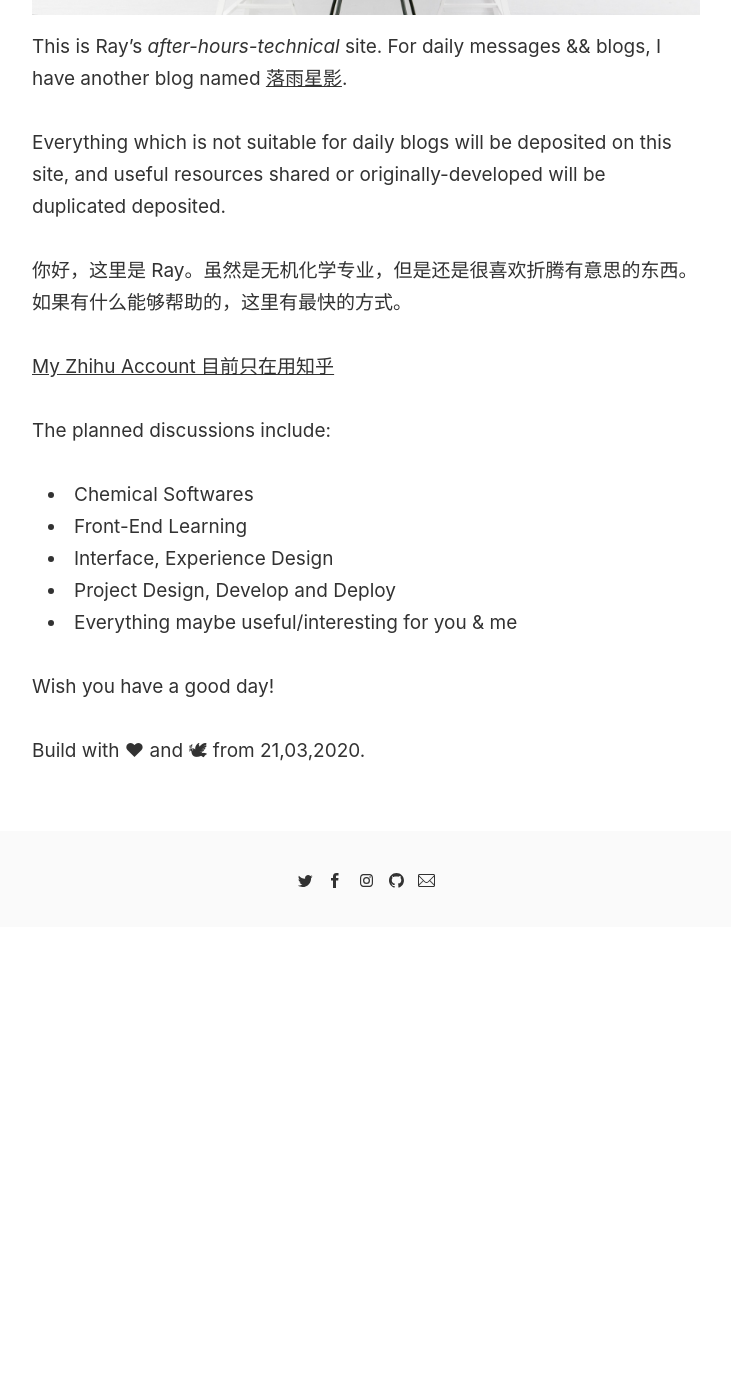
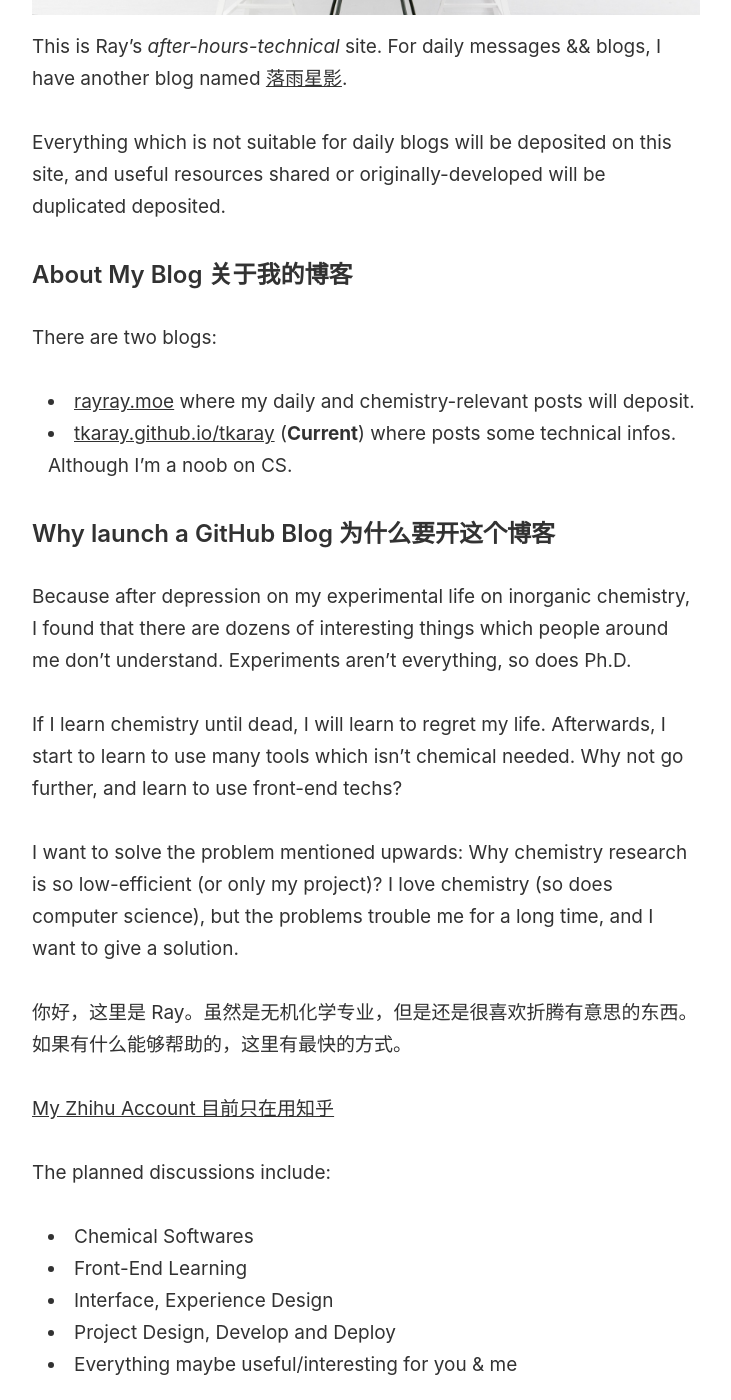
Before and after one commit to tkaray/tkaray.github.io, a Jekyll site: the page built from _pages/about.md, in a window 1280 px wide and 1400 px high, scrolled down 583 px. Shown: the whole window, without its empty margins (274-1005 px from the left). Built offline with Jekyll 4.4.1, drawn with Linux system fonts in a browser that asks for light colours; before the commit the page ends 1510 px from its top, so only the background shows below that.

Commit message:
new post & change navigation behavior

```diff
--- a/_includes/navigation.html
+++ b/_includes/navigation.html
@@ -2,8 +2,8 @@
   {% unless page.name == '404.md' %}
     {% if page.title %}
       <li class='c-nav__item' role='presentation'>
-        <a class='c-nav__link' href='https://github.com/tkaray'>My GitHub</a>
-        <a class='c-nav__link' href='https://www.zhihu.com/people/feng-rui-82-22'>My Zhihu</a>
+        <a class='c-nav__link' href='https://github.com/tkaray' target="_blank">My GitHub</a>
+        <a class='c-nav__link' href='https://www.zhihu.com/people/feng-rui-82-22' target="_blank">My Zhihu</a>
         <a class='c-nav__link' href='{{ page.url | prepend: site.baseurl }}'>{{ page.title }}</a>
       </li>
     {% endif %}
--- a/_pages/about.md
+++ b/_pages/about.md
@@ -8,6 +8,23 @@ This is Ray's _after-hours-technical_ site.
 For daily messages && blogs, I have another blog named <a href="https://rayray.moe" target="_blank">落雨星影</a>.
 
 Everything which is not suitable for daily blogs will be deposited on this site, and useful resources shared or originally-developed will be duplicated deposited.
+
+
+### About My Blog 关于我的博客
+
+There are two blogs:
+
+- [rayray.moe](https://rayray.moe) where my daily and chemistry-relevant posts will deposit.
+- [tkaray.github.io/tkaray](https://tkaray.github.io/tkaray/) (**Current**) where posts some technical infos. Although I'm a noob on CS.
+
+### Why launch a GitHub Blog 为什么要开这个博客
+
+Because after depression on my experimental life on inorganic chemistry, I found that there are dozens of interesting things which people around me don't understand. Experiments aren't everything, so does Ph.D.
+
+If I learn chemistry until dead, I will learn to regret my life. Afterwards, I start to learn to use many tools which isn't chemical needed. Why not go further, and learn to use front-end techs?
+
+I want to solve the problem mentioned upwards: Why chemistry research is so low-efficient (or only my project)? I love chemistry (so does computer science), but the problems trouble me for a long time, and I want to give a solution.
+
 
 你好，这里是 Ray。虽然是无机化学专业，但是还是很喜欢折腾有意思的东西。
 如果有什么能够帮助的，这里有最快的方式。
```
Also changed, not shown: _posts/3030-03-22-Find-More-Knowledge.md (added, +36 -0 lines), README.md.
